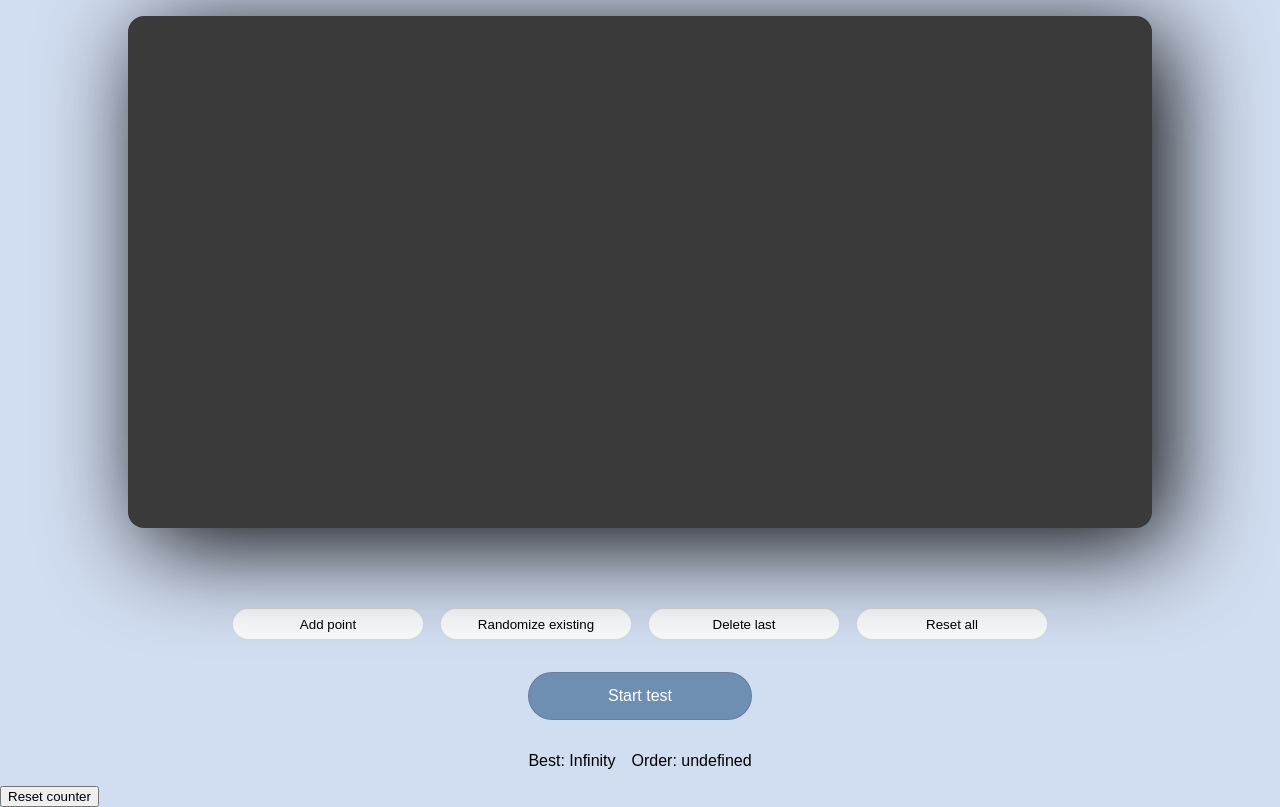
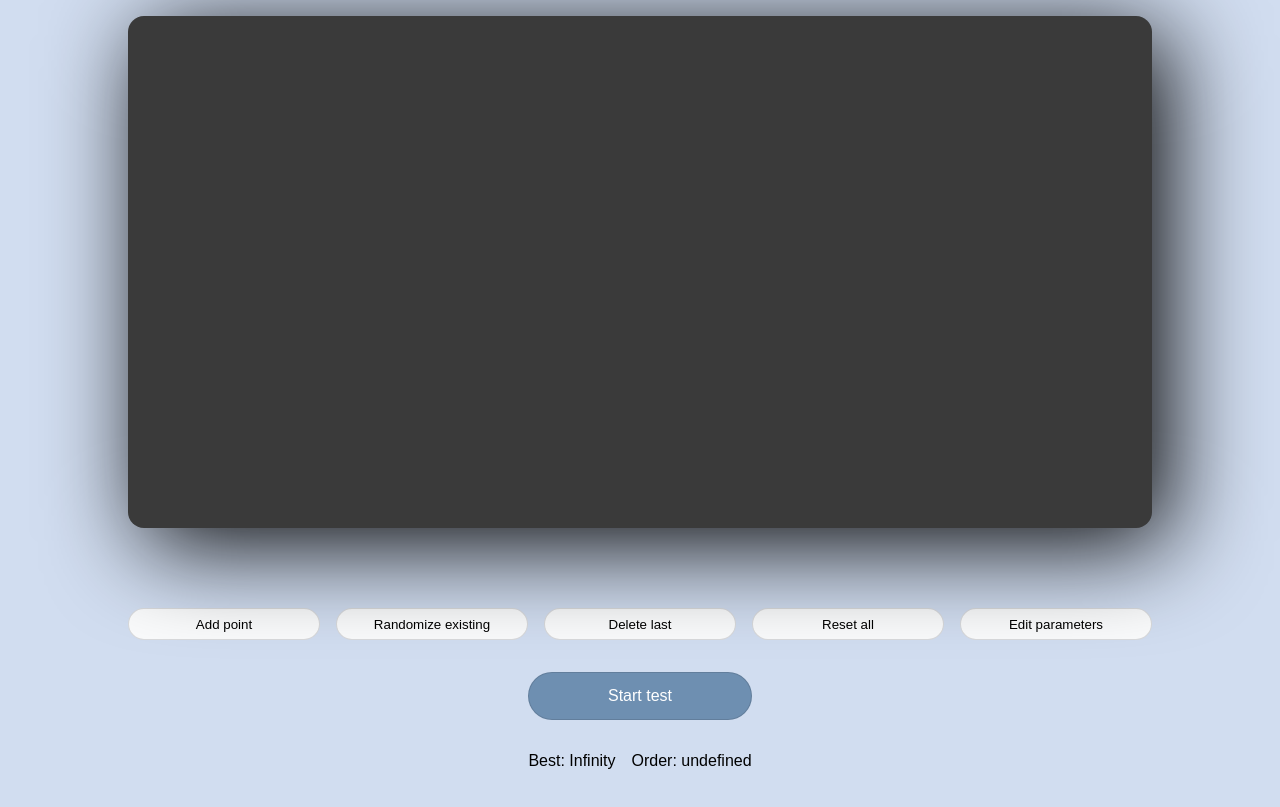
Before and after one commit to CristoferFunes/cap-challenge, a React app: page / in a window 1280 px wide. Built offline with nearby package versions, Linux system fonts and the light colour scheme.

Commit message:
Added the functionality of editing the parameters

```diff
--- a/src/components/canvas.js
+++ b/src/components/canvas.js
@@ -1,4 +1,5 @@
 import React, { useEffect, useRef, useState } from "react";
+import Popup from "./popup";
 
 const Canvas = () => {
 
@@ -15,7 +16,8 @@ const Canvas = () => {
     mutation_rate: 0.05,
     best_distance: Infinity,
     given_cicles: 1000,
-    count: 0
+    count: 0,
+    edit: false
   });
 
   //Function that helped me get a random number between a range
@@ -136,10 +138,6 @@ const Canvas = () => {
     setState(prev => ({...prev, route_population: population, run: true, count: 0}));
   }
 
-  const hanldeResetCounter = () => {
-    setState(prev => ({...prev, run: true, count: 0}));
-  }
-
   const handleMouseMove = (event) => {
     const canvas_x = positionRef.current.offsetLeft;
     const canvas_y = positionRef.current.offsetTop;
@@ -176,8 +174,18 @@ const Canvas = () => {
     setState(prev => ({...prev, new_point: false, points: [], best_order: undefined, best_distance: Infinity}));
   }
 
+  const handlePopup = () => {
+    setState(prev => ({...prev, edit: !state.edit}));
+  }
+
+  const handleOnChange = (event) => {
+    const { name, value } = event.target;
+    setState((prev) => ({...prev, [name]: Number(value)}))
+  }
+
   return(
     <>
+    {state.edit && <Popup handleClose={handlePopup} size={state.population_size} cicles={state.given_cicles} rate={state.mutation_rate} handleOnChange={handleOnChange}/>}
     <div className="main_container">
       <div className="drawing_area"
       onMouseMove={handleMouseMove}
@@ -226,6 +234,7 @@ const Canvas = () => {
         <button className="button" onClick={handleRamdomize} disabled={state.run}>Randomize existing</button>
         <button className="button" onClick={handleDeleteLast} disabled={state.run}>Delete last</button>
         <button className="button" onClick={handleResetAll} disabled={state.run}>Reset all</button>
+        <button className="button" onClick={handlePopup} disabled={state.run}>Edit parameters</button>
       </div>
       <div className="buttons_container">
         <button className="primary_button" onClick={handleStart} disabled={state.run}>{state.run ? "Running..." : "Start test"}</button>
@@ -235,8 +244,6 @@ const Canvas = () => {
         <div>{"Order: "+state.best_order?.map(point => point.order).toString()}</div>
       </div>
     </div>
-    <button onClick={hanldeResetCounter}>Reset counter</button>
-
     </>
   );
 }
```
